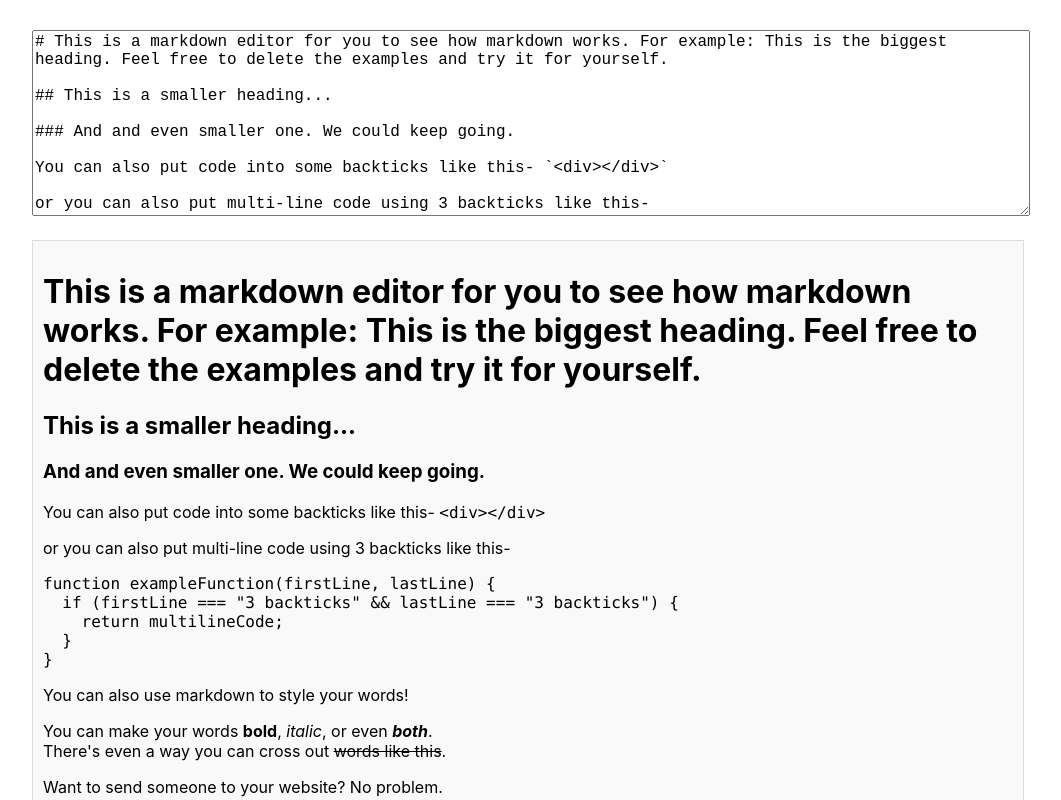
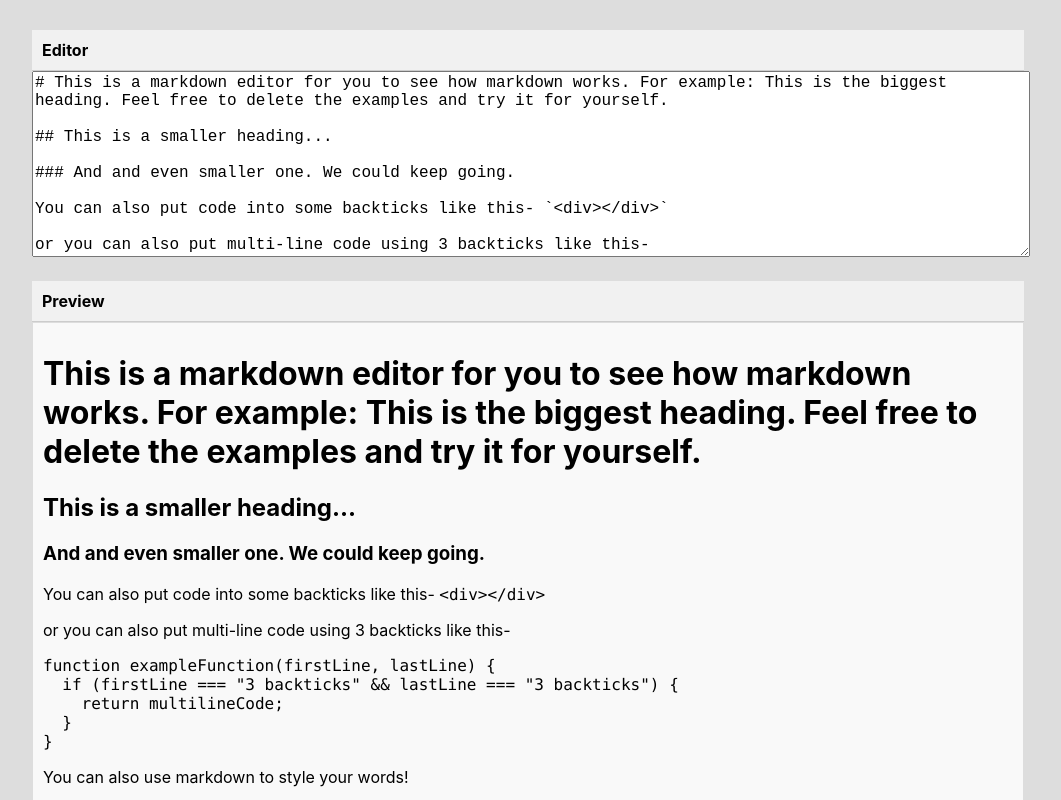
Before and after one commit to cpt-bob/markdown-previewer, a React (Create React App) app: page / in a window 1280 px wide. Shown: the top 800 px of the page, without its empty margins (112-1173 px from the left). Built offline with nearby package versions, Linux system fonts and the light colour scheme.

Commit message:
Finished App

```diff
--- a/src/App.css
+++ b/src/App.css
@@ -3,12 +3,20 @@
   flex-direction: column;
   align-items: center;
   padding: 20px;
+  background: #ddd
 }
 
 .editor-container,
 .preview-container {
   width: 80%;
   margin: 10px 0;
+}
+
+.title-bar {
+  background-color: #f1f1f1;
+  padding: 10px;
+  font-weight: bold;
+  border-bottom: 1px solid #ccc;
 }
 
 textarea {
--- a/src/App.js
+++ b/src/App.js
@@ -38,7 +38,7 @@ Here's something that can draw your attention
 You can even use it to make tables like so:
 
 Tic | Tac | Toe
----------- | --------- | ---------
+
 X | X | O
 X | O | X
 O | X | O
@@ -61,9 +61,11 @@ You can even add an image if you'd like with the use of an explanation point lik
   return (
     <div className="App">
       <div className="editor-container">
+        <div className="title-bar">Editor</div>
         <Editor id="editor" onChange={setMarkdown} initialValue={markdown} />
       </div>
       <div className="preview-container">
+        <div className="title-bar">Preview</div>
         <Preview id="preview" markdown={markdown} />
       </div>
     </div>
```
